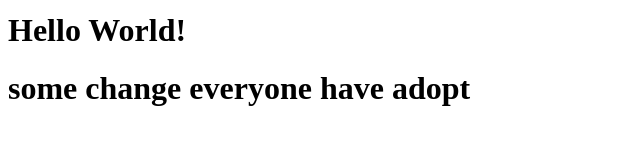
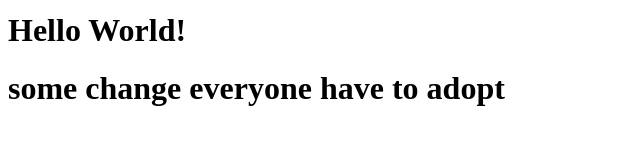
Before and after one commit to suryas2000/sampleReopo, a plain HTML site: page index.html in a window 1280 px wide. Shown: the part 185-330 px from the top of the page, without its empty margins (0-640 px from the left). Drawn offline with Linux system fonts and the light colour scheme.

Commit message:
Update index.html

```diff
--- a/index.html
+++ b/index.html
@@ -10,6 +10,6 @@
     <h1>Frontend Changes</h1>
     <h1>This is important Line</h1>
     <h1>Hello World!</h1>
-    <h1>some change everyone have adopt</h1>
+    <h1>some change everyone have to adopt</h1>
 </body>
 </html>
```
